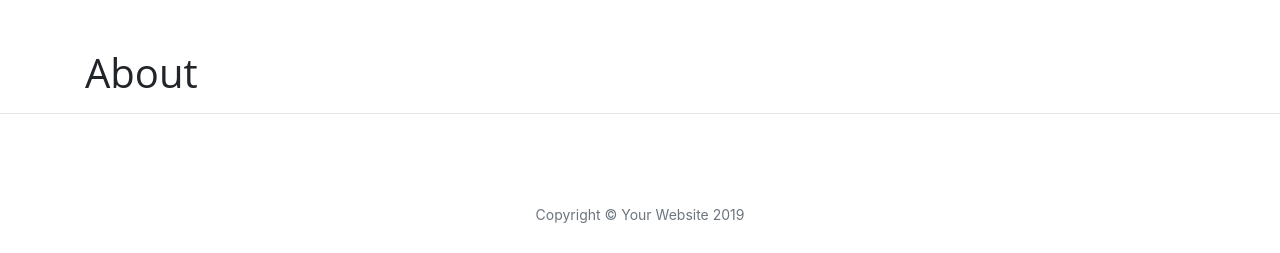
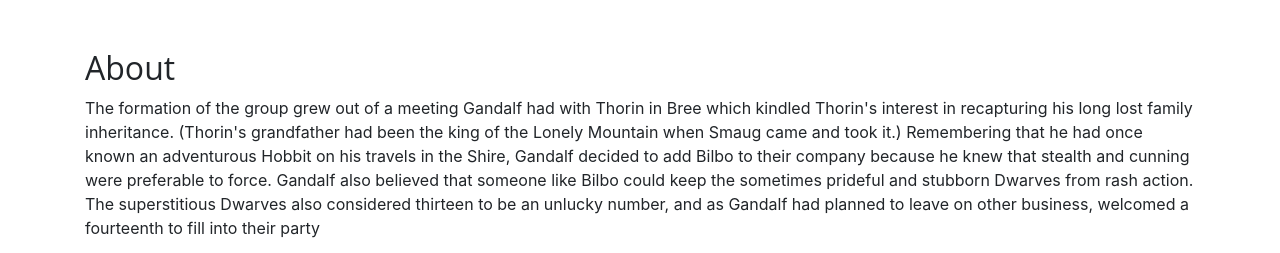
Before and after one commit to TheTraveller95/Flask, a Flask app: page /about in a window 1280 px wide. Shown: the part 533-786 px from the top of the page. Before the commit the page ends 756 px from the top, so only its background shows below. Run offline with Flask 2, Linux system fonts and the light colour scheme; some libraries are stand-ins or nearby versions.

Commit message:
add background photo and Thorin/Fili and Kili description

```diff
--- /dev/null
+++ b/Flask/static/style.css
@@ -0,0 +1,3 @@
+.col-md-5 img {
+    width: 100%;
+}
--- a/Flask/templates/about.html
+++ b/Flask/templates/about.html
@@ -1,4 +1,41 @@
 {% extends 'base.html' %} <!---this inherit the code from base.html and insert the h1 in it-->
 {% block content %}
-    <h1>About</h1>
+    <h2>About</h2>
+    <p>
+        The formation of the group grew out of a meeting Gandalf had with Thorin in Bree which kindled Thorin's interest in recapturing his
+        long lost family inheritance. (Thorin's grandfather had been the king of the Lonely Mountain when Smaug came and took it.)
+        Remembering that he had once known an adventurous Hobbit on his travels in the Shire, Gandalf decided to add Bilbo to their company
+        because he knew that stealth and cunning were preferable to force. Gandalf also believed that someone like Bilbo could keep the
+        sometimes prideful and stubborn Dwarves from rash action. The superstitious Dwarves also considered thirteen to be an unlucky number,
+        and as Gandalf had planned to leave on other business, welcomed a fourteenth to fill into their party
+    </p>
+    <div class="row featurette">
+        <div class="col-md-7">
+            <h3>Thorin Oakenshield</h3>
+            <p>
+                In the year TA 2746, Thorin II was born to Dwarven prince Thráin II in the mountain city of The Lonely Mountain.
+                Early in his youth, he and the other Dwarves of the Lonely Mountain were forced to flee by the dragon Smaug in TA 2770.
+                While in exile, he quickly grew to become a capable warrior. This was demonstrated when he participated in the Battle of
+                Azanulbizar in TA 2799. He marched with one of the Dwarven armies beneath the East-gate of Moria. At some point in the
+                fighting, his shield broke, and using an oaken tree branch found on the floor as a shield, he gained the epithet
+                "Oakenshield," which would remain with him even in death.
+            </p>
+        </div>
+        <div class="col-md-5">
+            <img src="https://upload.wikimedia.org/wikipedia/en/e/ed/Thorin%2C_from_the_Hobbit.jpg" alt="thorin photo">
+        </div>
+    </div>
+    <div class="row featurette">
+        <div class="col-md-5">
+            <img src="https://vignette.wikia.nocookie.net/lotr/images/b/b4/The-Hobbit-Fili-and-Kili.jpg/revision/latest?cb=20110714202952" alt="Fili and kili photo">
+        </div>
+        <div class="col-md-7">
+            <h3>Fili and Kili</h3>
+            <p>
+                Fíli and Kíli were nephews of Thorin, who was the elder brother of their mother Dís. They were also nephews of Frerin,
+                grandsons of Thráin II, and great-grandsons of Thror. Fíli's most distinguishing feature was his long nose, the longest
+                of any of the Dwarves on the Quest of Erebor.
+            </p>
+        </div>
+    </div>
 {% endblock %}
--- a/Flask/templates/base.html
+++ b/Flask/templates/base.html
@@ -6,13 +6,14 @@
     <meta http-equiv="X-UA-Compatible" content="ie=edge">
     <link rel="stylesheet" href="{{ url_for('static', filename='css/clean-blog.min.css')}}" type="text/css">
     <link href="{{ url_for('static', filename='vendor/bootstrap/css/bootstrap.min.css') }}" rel="stylesheet">
+    <link href="{{ url_for('static', filename='style.css') }}" rel="stylesheet">
     <title>Hello Flask</title>
 </head>
 <body>
      <!-- Navigation -->
     <nav class="navbar navbar-expand-lg navbar-light fixed-top" id="mainNav">
         <div class="container">
-        <a class="navbar-brand" href="index.html">Start Bootstrap</a>
+        <a class="navbar-brand" href="{{url_for('index')}}">Thorin &amp; Company</a>
         <button class="navbar-toggler navbar-toggler-right" type="button" data-toggle="collapse" data-target="#navbarResponsive" aria-controls="navbarResponsive" aria-expanded="false" aria-label="Toggle navigation">
             Menu
             <i class="fas fa-bars"></i>
@@ -37,14 +38,14 @@
     </nav>
 
     <!-- Page Header -->
-    <header class="masthead" style="background-image: url('{{url_for('static', filename= 'img/home-bg.jpg')}}')">
+    <header class="masthead" style="background-image: url('https://i.pinimg.com/originals/58/01/b1/5801b1b869309df5d19611004be61a0e.png')">
         <div class="overlay"></div>
         <div class="container">
         <div class="row">
             <div class="col-lg-8 col-md-10 mx-auto">
             <div class="site-heading">
-                <h1>Clean Blog</h1>
-                <span class="subheading">A Blog Theme by Start Bootstrap</span>
+                <h1>Thorin &amp; Company</h1>
+                <span class="subheading">Thorin and his copany of dwarves</span>
             </div>
             </div>
         </div>
--- a/Flask/templates/career.html
+++ b/Flask/templates/career.html
@@ -1,4 +1,4 @@
 {% extends 'base.html' %} <!---this inherit the code from base.html and insert the h1 in it-->
 {% block content %}
-    <h1>Careers</h1>
+    <h2>Careers</h2>
 {% endblock %}
--- a/Flask/templates/contact.html
+++ b/Flask/templates/contact.html
@@ -1,4 +1,4 @@
 {% extends 'base.html' %} <!---this inherit the code from base.html and insert the h1 in it-->
 {% block content %}
-    <h1>Contact Us</h1>
+    <h2>Contact Us</h2>
 {% endblock %}
```
